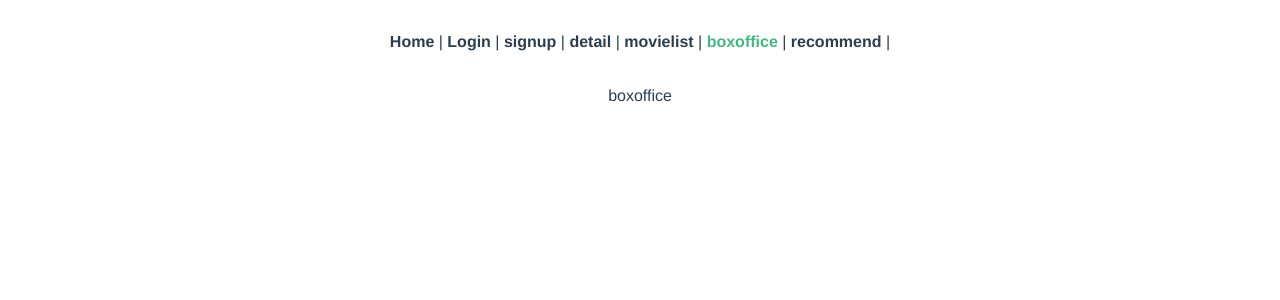
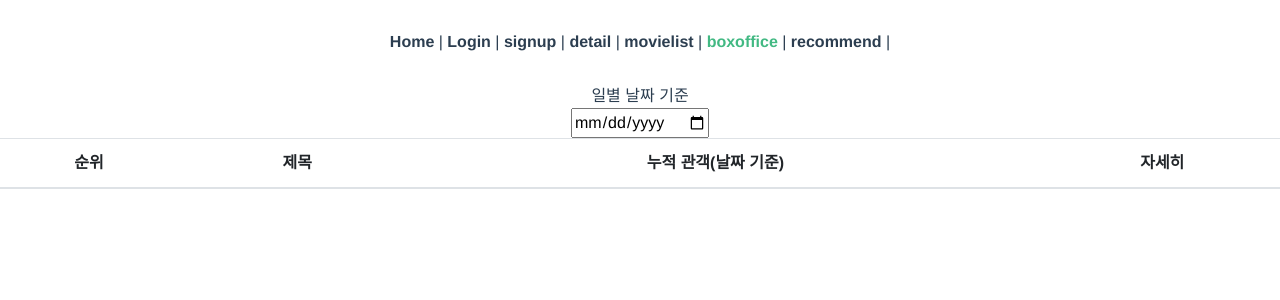
Before and after one commit to jkim0715/vue_sample, a Vue app: page /checkboxoffice in a window 1280 px wide. Shown: the top 300 px of the page. Built offline with nearby package versions, Linux system fonts and the light colour scheme.

Commit message:
박스오피스 마무리

```diff
--- a/src/components/boxofficedetail.vue
+++ b/src/components/boxofficedetail.vue
@@ -1,13 +1,15 @@
 <template>
   <div>
-
+      {{box}}
   </div>
 </template>
 
 <script>
 export default {
     name: 'boxofficedetail',
-
+    props:{
+        box:Array
+    }
 }
 </script>
 
--- a/src/components/todayboxoffice.vue
+++ b/src/components/todayboxoffice.vue
@@ -18,7 +18,7 @@
             <td> {{boxoffice.movieNm}}</td>
             <td> {{boxoffice.rankInten}}</td>
             <td> {{boxoffice.rankOldAndNew}}</td>
-            <td> 클릭</td>
+            <td> <button type="submit" class= 'btn-btn-primary' @click.prevent="mvdetail(boxoffice)">클릭</button></td>
           </tr>
         </tbody>
         </table>
@@ -68,7 +68,9 @@ export default {
         .catch(err=>console.log(err))
     },
     methods:{
-
+        mvdetail(box){
+            this.$emit('submit-box-data',box)
+        }
     }
 
 }
--- a/src/views/Home.vue
+++ b/src/views/Home.vue
@@ -2,22 +2,33 @@
   <div class="row">
     <div class = 'col-sm-12 col-md-6'>
       boxofficetable
-      <todayboxoffice />
+      <todayboxoffice @submit-box-data='save_box'/>
     </div>
     <div class = 'col-sm-12 col-md-6'>
       상세정보 페이지
+      <boxofficedetail :box='boxdata' />
     </div>
   </div>
 </template>
 
 <script>
 import todayboxoffice from '@/components/todayboxoffice.vue'
-
+import boxofficedetail from '@/components/boxofficedetail.vue'
 
 export default {
   name: 'Home',
   components: {
-    todayboxoffice
+    todayboxoffice,boxofficedetail
+  },
+  data(){
+    return{
+      boxdata:[]
+    }
+  },
+  methods:{
+    save_box(box){
+      this.boxdata = box
+    }
   }
 }
 </script>
--- a/src/views/Movie/CheckBoxoffice.vue
+++ b/src/views/Movie/CheckBoxoffice.vue
@@ -1,12 +1,66 @@
 <template>
   <div>
-      boxoffice
+      일별 날짜 기준
+      <br>
+      <input type="date" name="releasedate" v-model="date" @input="dateupdated">
+      <div class="row">
+        <table class="table">
+        <thead>
+          <tr>
+            <th scope="col">순위</th>
+            <th scope="col">제목</th>
+            <th scope="col">누적 관객(날짜 기준)</th>
+            <th scope="col">자세히</th>
+          </tr>
+        </thead>
+        <tbody>
+          <tr v-for="boxoffice in boxoffices" :key="boxoffice.rnum">
+            <th scope="row">{{boxoffice.rank}}</th>
+            <td> {{boxoffice.movieNm}}</td>
+            <td> {{boxoffice.audiAcc}}</td>
+            <td> <button type="submit" class= 'btn-btn-primary' @click.prevent="mvdetail(boxoffice)">클릭</button></td>
+          </tr>
+        </tbody>
+        </table>
+      </div>
+
   </div>
 </template>
 
+
 <script>
+import axios from 'axios'
+const API_URL='http://www.kobis.or.kr/kobisopenapi/webservice/rest/boxoffice/searchDailyBoxOfficeList.json?key='
+const Key = 'd93a43233a59ba9e241e833c89126e87'
+
+
 export default {
     name : 'CheckBoxoffice',
+    data(){
+      return{
+        date:null,
+        boxoffices:[],
+        computeDate:null
+      }
+    },
+    computed:{
+      computedDate(){
+        return this.date.slice(0,4)+this.date.slice(5,7)+this.date.slice(-2)
+      }
+    },
+
+    methods:{
+      dateupdated(){
+      axios.get(API_URL+Key+'&targetDt='+this.computedDate)
+      .then(res=> {
+          console.log(res.data.boxOfficeResult.dailyBoxOfficeList)
+          this.boxoffices = res.data.boxOfficeResult.dailyBoxOfficeList
+
+      })
+      .catch(err=>console.log(err))
+    }
+    }
+
 }
 </script>
 
```
